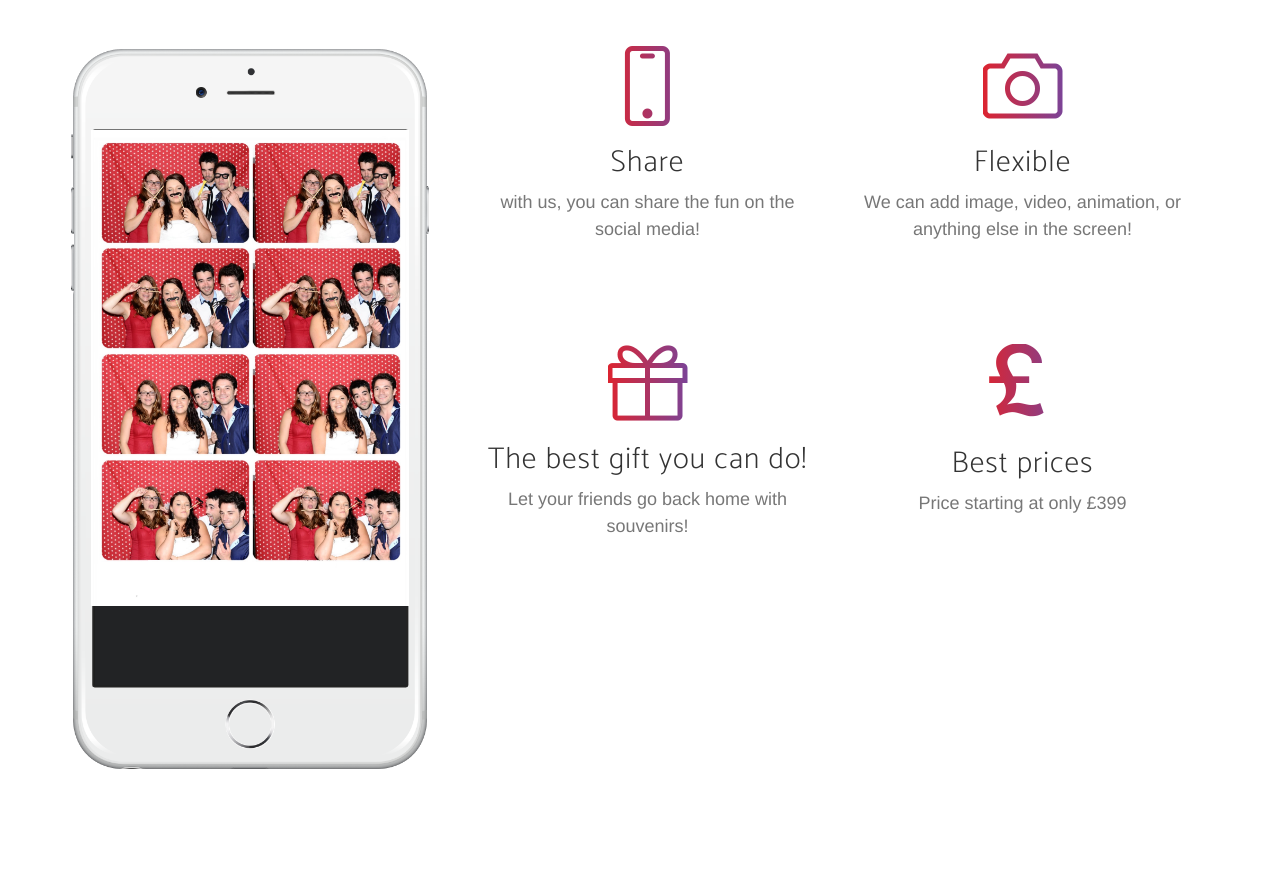
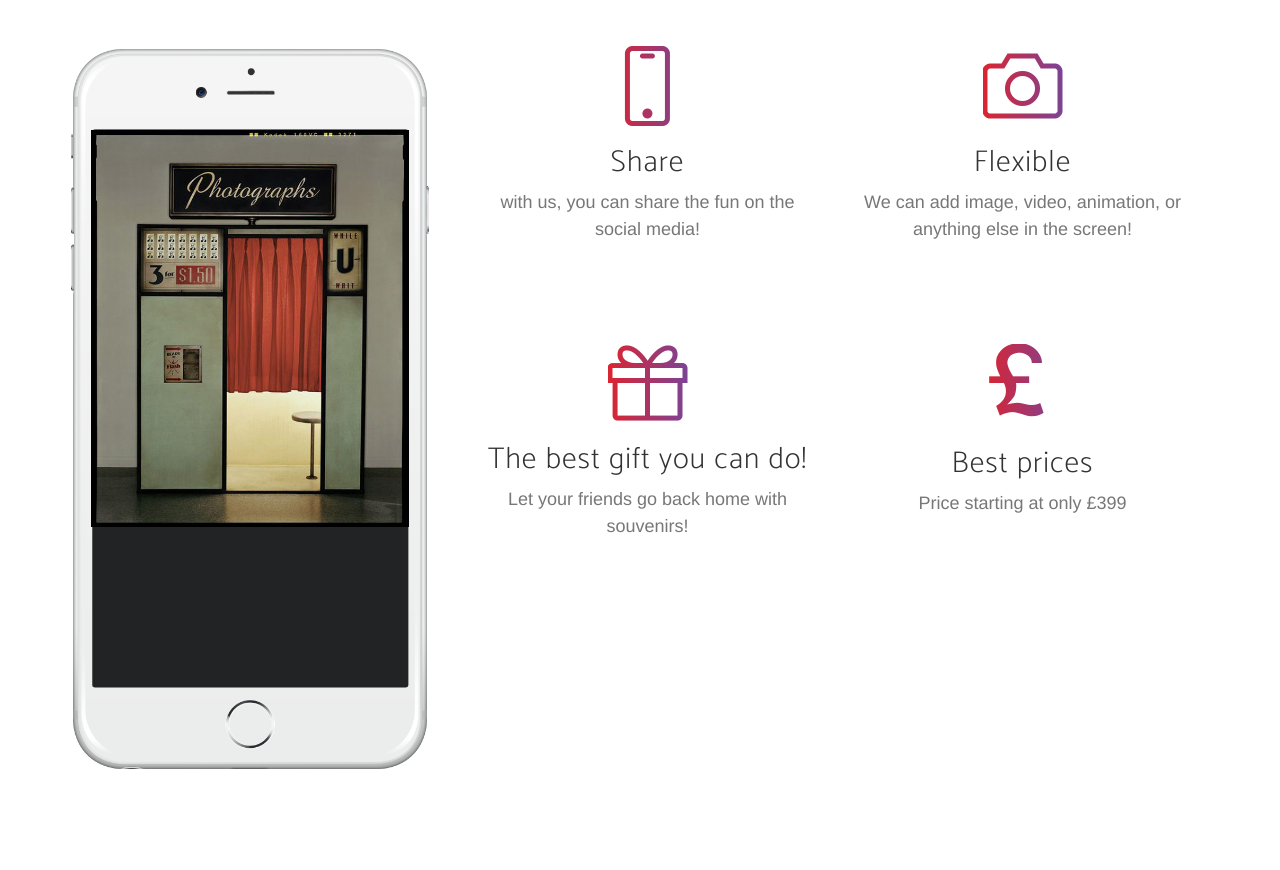
Before and after one commit to Ivandureve/booth, a website: page index.html in a window 1280 px wide. Shown: the part 1540-2410 px from the top of the page. Drawn offline with nearby package versions, Linux system fonts and the light colour scheme; a script that the page names is missing; a web font is replaced by a local one.

Commit message:
change picture n°2

```diff
--- a/index.html
+++ b/index.html
@@ -149,7 +149,7 @@
                             <div class="device">
                                 <div class="screen">
                                     <!-- Demo image for screen mockup, you can put an image here, some HTML, an animation, video, or anything else! -->
-                                    <img src="img/demo-screen-1.jpg" class="img-responsive" alt=""> </div>
+                                    <img src="img/demo-screen-2.jpg" class="img-responsive" alt=""> </div>
                                 <div class="button">
                                     <!-- You can hook the "home button" to some JavaScript events or just remove it -->
                                 </div>
```
Also changed, not shown: img/demo-screen-2.jpg (added), img/demo-screen-2.png (added).
